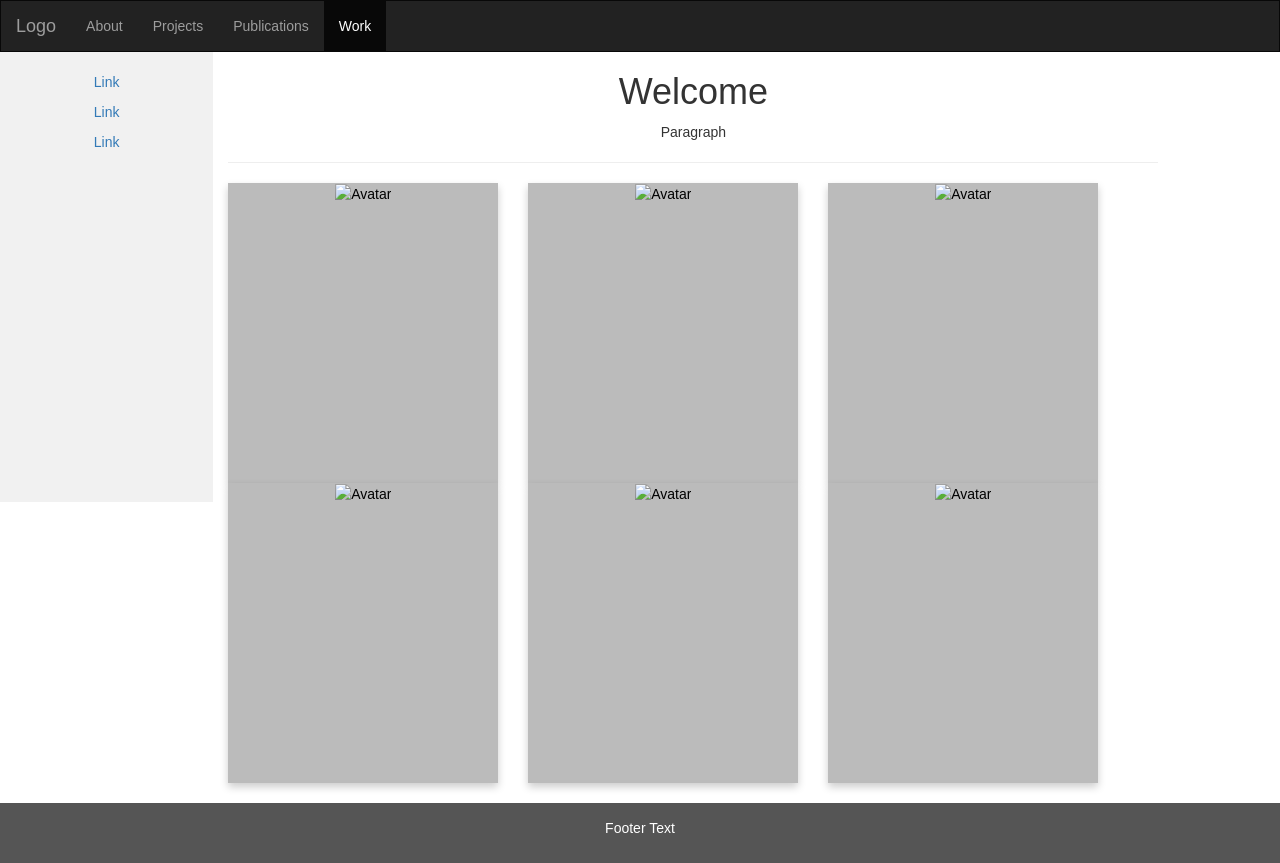
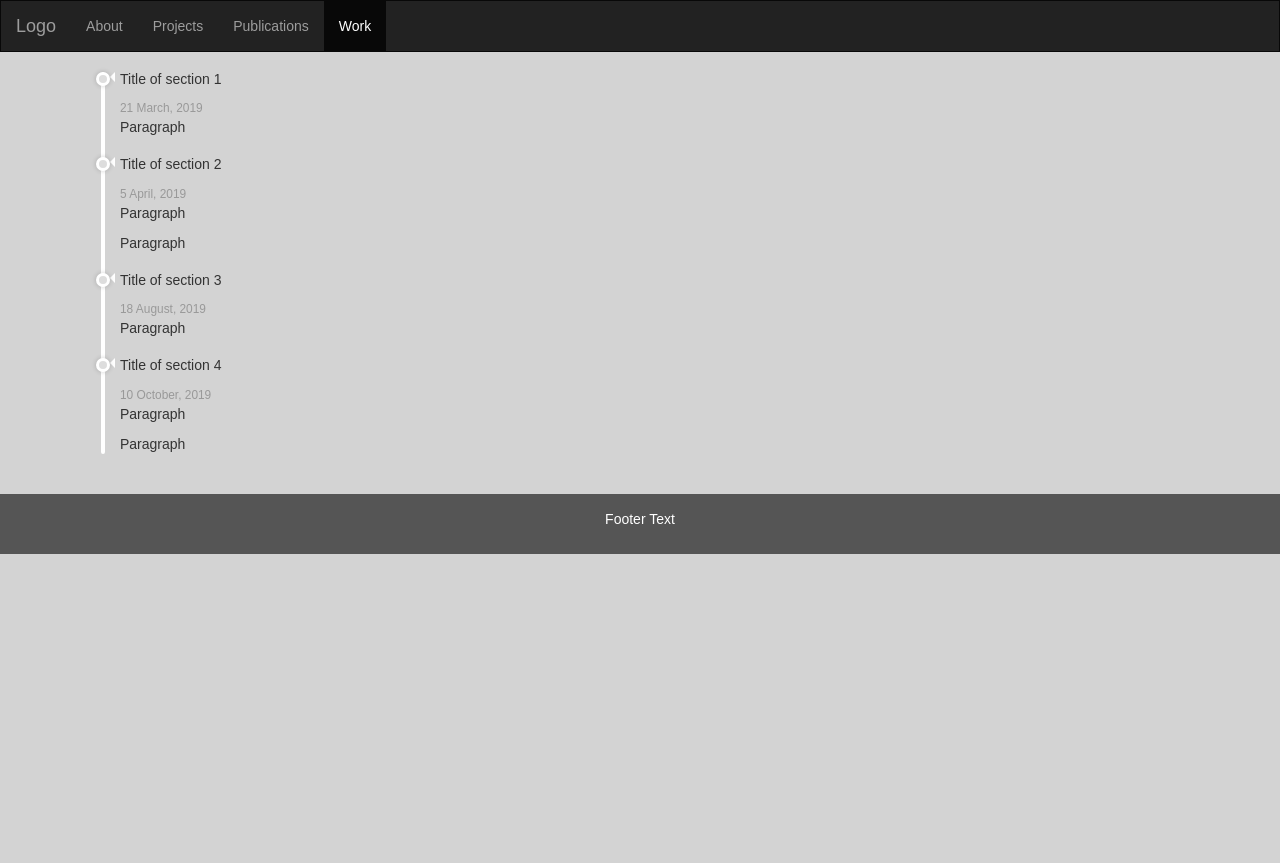
Before and after one commit to Pitt-Technical-Communications/Bootstrap_Portfolio, a plain HTML site: page src/work.html in a window 1280 px wide. After the commit the page ends 800 px from the top, so only its background shows below. Drawn offline with nearby package versions, Linux system fonts and the light colour scheme.

Commit message:
Work Timeline
Signed-off-by: = <jem319@pitt.edu>

```diff
--- a/src/work.html
+++ b/src/work.html
@@ -7,52 +7,64 @@
     <link rel="stylesheet" href="https://maxcdn.bootstrapcdn.com/bootstrap/3.4.1/css/bootstrap.min.css">
     <script src="https://ajax.googleapis.com/ajax/libs/jquery/3.5.1/jquery.min.js"></script>
     <script src="https://maxcdn.bootstrapcdn.com/bootstrap/3.4.1/js/bootstrap.min.js"></script>
-    <script src="https://cdnjs.cloudflare.com/ajax/libs/jquery/3.5.1/jquery.min.js"></script>
-    <script src="https://cdn.jsdelivr.net/npm/bootstrap@4.5.3/dist/js/bootstrap.bundle.min.js"></script>
     <link href="../style.css" rel="stylesheet" />
     <style>
       body {
         font-family: Arial, Helvetica, sans-serif;
+        background: #D3D3D3;
       }
 
-    .flip-card {
-      background-color: transparent;
-      width: 300px;
-      height: 300px;
-      perspective: 1000px;
+      .text-gray {
+        color: #999;
       }
 
-    .flip-card-inner {
+      /* Timeline holder */
+      ul.timeline {
+        list-style-type: none;
         position: relative;
-      width: 100%;
-      height: 100%;
-      text-align: center;
-      transition: transform 0.6s;
-      transform-style: preserve-3d;
-      box-shadow: 0 4px 8px 0 rgba(0,0,0,0.2);
+        padding-left: 3.5rem;
       }
 
-    .flip-card:hover .flip-card-inner{
-      transform: rotateY(180deg);
+       /* Timeline vertical line */
+      ul.timeline:before {
+        content: ' ';
+        background: #fff;
+        display: inline-block;
+        position: absolute;
+        left: 16px;
+        width: 4px;
+        height: 100%;
+        z-index: 400;
+        border-radius: 1rem;
       }
 
-    .flip-card-front, .flip-card-back {
-      position: absolute;
-      width: 100%;
-      height: 100%;
-      -webkit-backface-visibility: hidden;
-      backface-visibility: hidden;
+      li.timeline-item {
+        margin: 20px 0;
       }
 
-    .flip-card-front {
-      background-color: #bbb;
-      color: black;
+      /* Timeline item arrow */
+      .timeline-arrow {
+        border-top: 0.5rem solid transparent;
+        border-right: 0.5rem solid #fff;
+        border-bottom: 0.5rem solid transparent;
+        display: block;
+        position: absolute;
+        left: 2.5rem;
       }
 
-    .flip-card-back {
-      background-color: #2980b9;
-      color: white;
-      transform: rotateY(180deg);
+      /* Timeline item circle marker */
+      li.timeline-item::before {
+        content: ' ';
+        background: #ddd;
+        display: inline-block;
+        position: absolute;
+        border-radius: 50%;
+        border: 3px solid #fff;
+        left: 11px;
+        width: 14px;
+        height: 14px;
+        z-index: 400;
+        box-shadow: 0 0 5px rgba(0, 0, 0, 0.2);
       }
     </style>
   </head>
@@ -80,104 +92,37 @@
       </div>
     </nav>
     <!-- Main Body -->
-    <div class="container-fluid text-center">
-      <div class="row content">
-        <!-- Side Navigation-->
-        <div class="col-sm-2 sidenav">
-          <p><a href="#">Link</a></p>
-          <p><a href="#">Link</a></p>
-          <p><a href="#">Link</a></p>
-        </div>
-        <!-- Middle Section-->
-        <div class="col-sm-9 middle">
-          <h1>Welcome</h1>
-          <p>Paragraph</p>
-          <hr>
-          <!-- Portfolio Start-->
-          <div class="row">
-            <!-- Portfolio Item 1-->
-            <div class="flip-card col-sm-4">
-              <div class="flip-card-inner">
-                <div class="flip-card-front">
-                  <img src="assets/img/portfolio/cabin.png" alt="Avatar" style="width:300px;height:300px;">
-                </div>
-                <div class="flip-card-back">
-                  <h1>Info Slot 1</h1>
-                  <p> </p>
-                  <p> </p>
+    <div class="container">
+      <div class="col-sm-7 mx-auto">
+
+        <!-- Timeline -->
+        <ul class="timeline">
+          <li class="timeline-item bg-white rounded ml-3 p-4 shadow">
+            <div class="timeline-arrow"></div>
+            <h2 class="h5 mb-0">Title of section 1</h2><span class="small text-gray"><i class="fa fa-clock-o mr-1"></i>21 March, 2019</span>
+            <p class="text-small mt-2 font-weight-light">Paragraph</p>
+          </li>
+          <li class="timeline-item bg-white rounded ml-3 p-4 shadow">
+            <div class="timeline-arrow"></div>
+            <h2 class="h5 mb-0">Title of section 2</h2><span class="small text-gray"><i class="fa fa-clock-o mr-1"></i>5 April, 2019</span>
+            <p class="text-small mt-2 font-weight-light">Paragraph</p>
+            <p class="text-small mt-2 font-weight-light">Paragraph</p>
+          </li>
+          <li class="timeline-item bg-white rounded ml-3 p-4 shadow">
+            <div class="timeline-arrow"></div>
+            <h2 class="h5 mb-0">Title of section 3</h2><span class="small text-gray"><i class="fa fa-clock-o mr-1"></i>18 August, 2019</span>
+            <p class="text-small mt-2 font-weight-light">Paragraph</p>
+          </li>
+          <li class="timeline-item bg-white rounded ml-3 p-4 shadow">
+            <div class="timeline-arrow"></div>
+            <h2 class="h5 mb-0">Title of section 4</h2><span class="small text-gray"><i class="fa fa-clock-o mr-1"></i>10 October, 2019</span>
+            <p class="text-small mt-2 font-weight-light">Paragraph</p>
+            <p class="text-small mt-2 font-weight-light">Paragraph</p>
+          </li>
+        </ul><!-- End -->
+
       </div>
       </div>
-            </div>
-            <!-- Portfolio Item 2-->
-            <div class="flip-card col-sm-4">
-              <div class="flip-card-inner">
-                <div class="flip-card-front">
-                  <img src="assets/img/portfolio/cabin.png" alt="Avatar" style="width:300px;height:300px;">
-                </div>
-                <div class="flip-card-back">
-                  <h1>Info Slot 2</h1>
-                  <p> </p>
-                  <p> </p>
-                </div>
-              </div>
-            </div>
-            <!--Portfolio Item 3-->
-            <div class="flip-card col-sm-4">
-              <div class="flip-card-inner">
-                <div class="flip-card-front">
-                  <img src="assets/img/portfolio/cabin.png" alt="Avatar" style="width:300px;height:300px;">
-                </div>
-                <div class="flip-card-back">
-                  <h1>Info Slot 3</h1>
-                  <p> </p>
-                  <p> </p>
-                </div>
-              </div>
-            </div>
-            <!--Portfolio Item 4-->
-            <div class="flip-card col-sm-4">
-              <div class="flip-card-inner">
-                <div class="flip-card-front">
-                  <img src="assets/img/portfolio/cabin.png" alt="Avatar" style="width:300px;height:300px;">
-                </div>
-                <div class="flip-card-back">
-                  <h1>Info Slot 4</h1>
-                  <p> </p>
-                  <p> </p>
-                </div>
-              </div>
-            </div>
-            <!--Portfolio Item 5-->
-            <div class="flip-card col-sm-4">
-              <div class="flip-card-inner">
-                <div class="flip-card-front">
-                  <img src="assets/img/portfolio/cabin.png" alt="Avatar" style="width:300px;height:300px;">
-                </div>
-                <div class="flip-card-back">
-                  <h1>Info Slot 5</h1>
-                  <p> </p>
-                  <p> </p>
-                </div>
-              </div>
-            </div>
-            <!--Portfolio Item 6-->
-            <div class="flip-card col-sm-4">
-              <div class="flip-card-inner">
-                <div class="flip-card-front">
-                  <img src="assets/img/portfolio/cabin.png" alt="Avatar" style="width:300px;height:300px;">
-                </div>
-                <div class="flip-card-back">
-                  <h1>Info Slot 6</h1>
-                  <p> </p>
-                  <p> </p>
-                </div>
-              </div>
-            </div>
-          </div> <!--Portfolio End-->
-        </div> <!--Page Middle-->
-      </div>
-    </div>
-
     </br>
 
     <footer class="container-fluid text-center">
```
Also changed, not shown: index.html (+6 -0 lines), src/projects.html (+1 -0 lines), src/publications.html (+1 -0 lines). Lines whose indentation alone changed are shown as unchanged.
